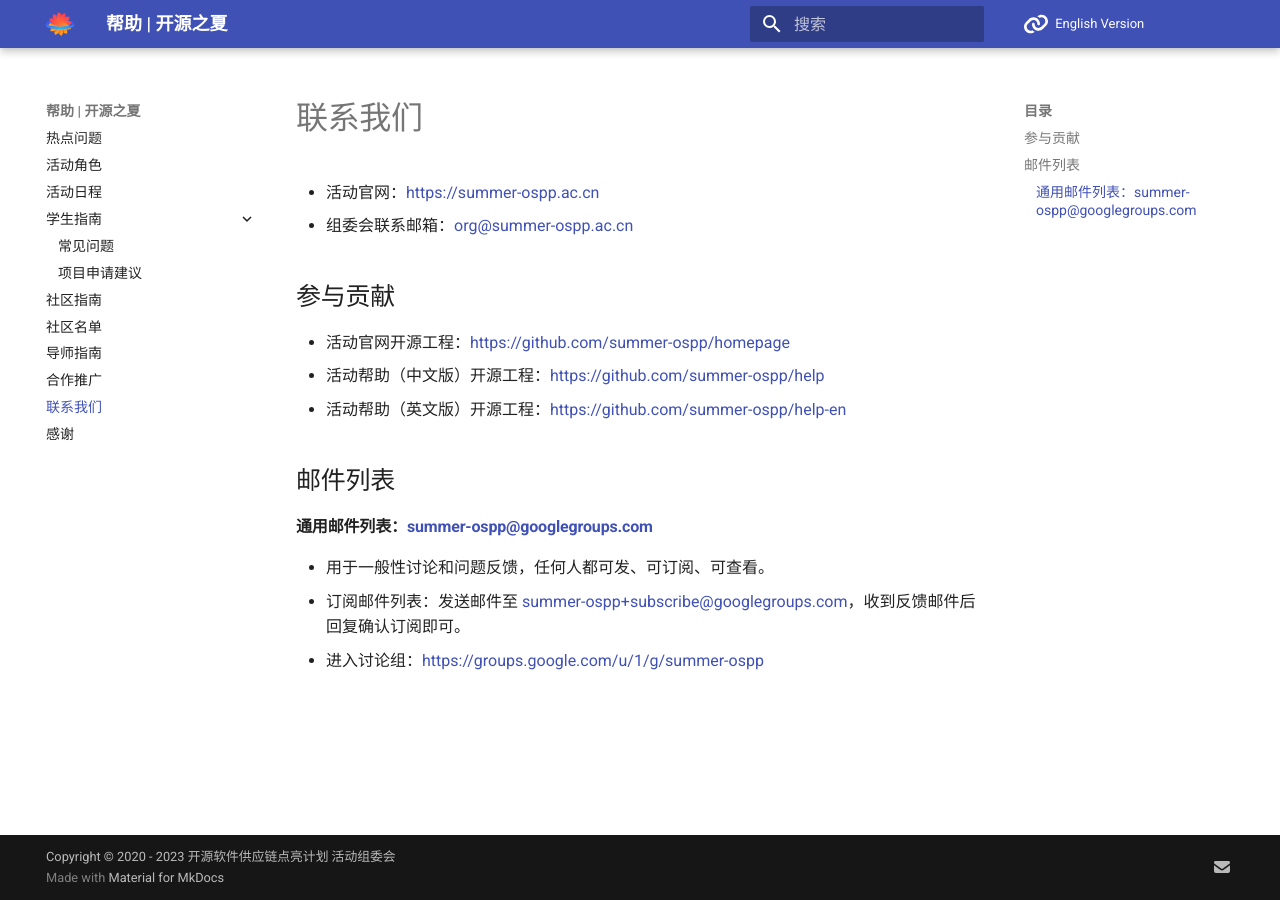
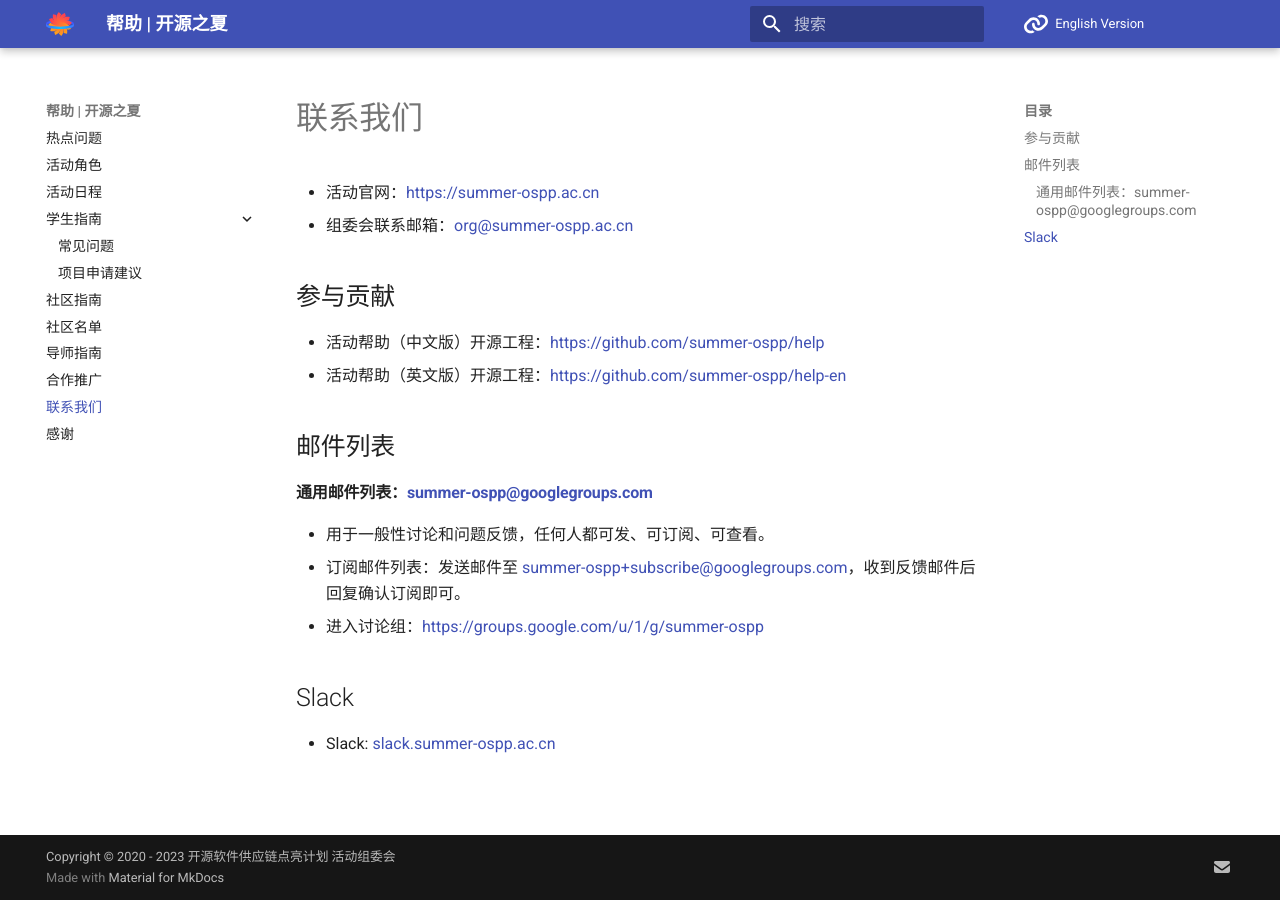
Before and after one commit to summer-ospp/help, an MkDocs documentation site: the page built from docs/contactus.md, in a window 1280 px wide. Built offline with MkDocs 1.6.1 and Material for MkDocs 9.7.7, drawn with Linux system fonts in a browser that asks for light colours; comment, search, counter and statistics services are not loaded.

Commit message:
fix(contactus): add slack

```diff
--- a/docs/contactus.md
+++ b/docs/contactus.md
@@ -5,7 +5,6 @@
 
 ## 参与贡献
 
-- 活动官网开源工程：<https://github.com/summer-ospp/homepage>
 - 活动帮助（中文版）开源工程：<https://github.com/summer-ospp/help>
 - 活动帮助（英文版）开源工程：<https://github.com/summer-ospp/help-en>
 
@@ -16,3 +15,7 @@
 - 用于一般性讨论和问题反馈，任何人都可发、可订阅、可查看。
 - 订阅邮件列表：发送邮件至 [summer-ospp+subscribe@googlegroups.com](mailto:summer-ospp+subscribe@googlegroups.com)，收到反馈邮件后回复确认订阅即可。
 - 进入讨论组：<https://groups.google.com/u/1/g/summer-ospp>
+
+## Slack
+
+- Slack: [slack.summer-ospp.ac.cn](https://slack.summer-ospp.ac.cn)
```
